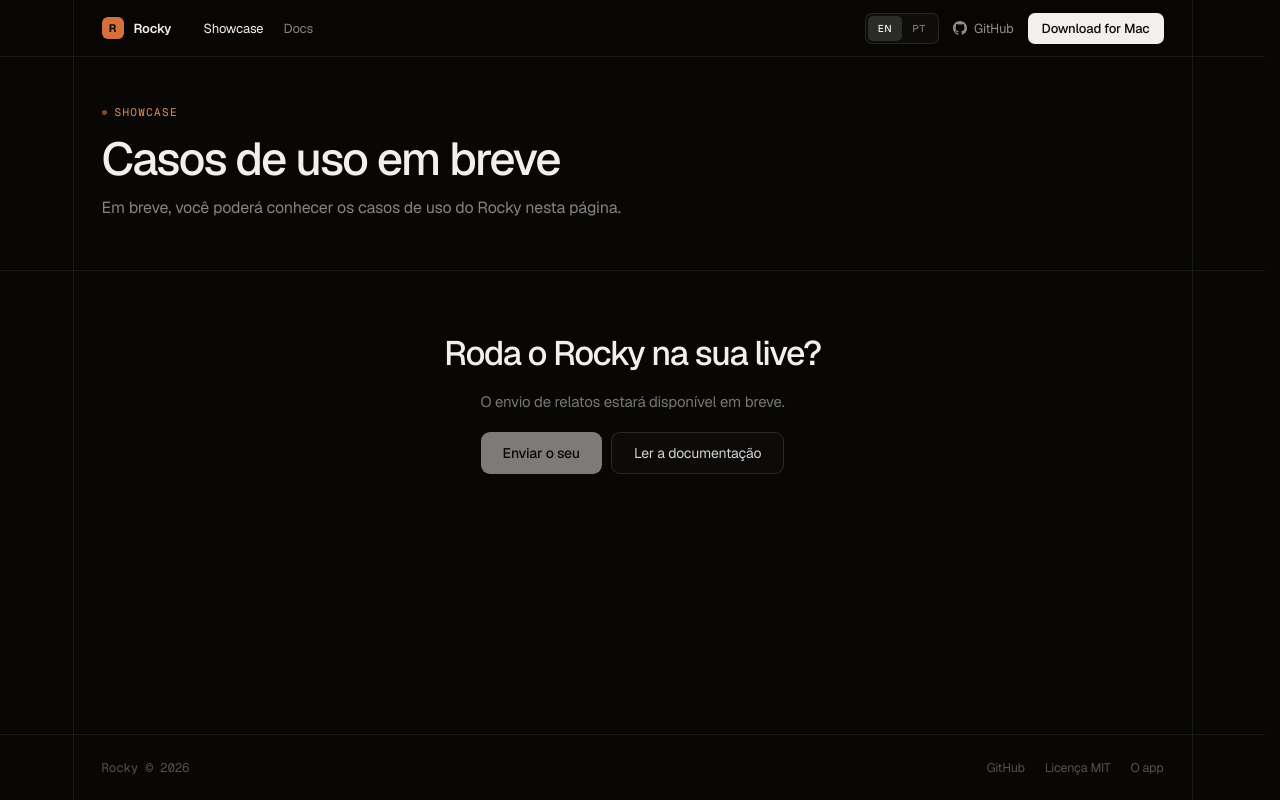
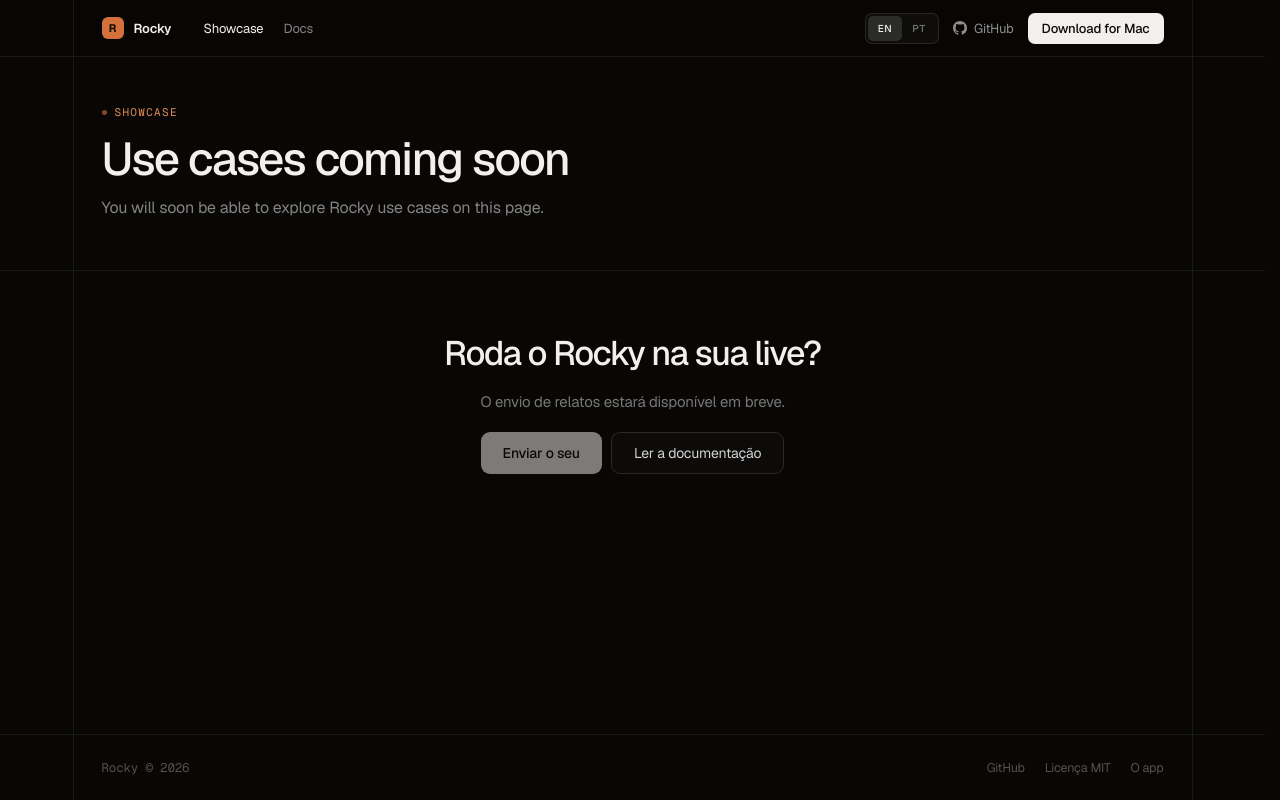
Before and after one commit to opensources-com-br/rocky, a Next.js app in the folder apps/web/: page /showcase in a window 1280 px wide. Built offline with nearby package versions, Linux system fonts and the light colour scheme.

Commit message:
feat: translate the Showcase heading

```diff
--- a/apps/web/components/showcase/ShowcaseHeading.jsx
+++ b/apps/web/components/showcase/ShowcaseHeading.jsx
@@ -1,6 +1,7 @@
 import SiteFrame from "@/components/SiteFrame";
+import { localized } from "@/lib/i18n";
 
-export default function ShowcaseHeading() {
+export default function ShowcaseHeading({ locale }) {
   return (<>
 <div style={{"borderBottom": "1px solid rgba(255,255,255,.07)"}}>
 <SiteFrame className="site-heading">
@@ -11,10 +12,10 @@ export default function ShowcaseHeading() {
 {"SHOWCASE "}
 </div>
 <h1 style={{"margin": "16px 0 12px", "fontSize": "46px", "lineHeight": "1.05", "letterSpacing": "-.04em", "fontWeight": "500", "maxWidth": "640px", "textWrap": "balance"}} className="page-heading">
-{"Casos de uso em breve"}
+{localized(locale, "Use cases coming soon", "Casos de uso em breve")}
 </h1>
 <p style={{"margin": "0", "maxWidth": "560px", "fontSize": "16px", "lineHeight": "1.65", "color": "rgba(255,255,255,.5)", "textWrap": "pretty"}}>
-{"Em breve, você poderá conhecer os casos de uso do Rocky nesta página."}
+{localized(locale, "You will soon be able to explore Rocky use cases on this page.", "Em breve, você poderá conhecer os casos de uso do Rocky nesta página.")}
 </p>
 </SiteFrame>
 </div>
```
